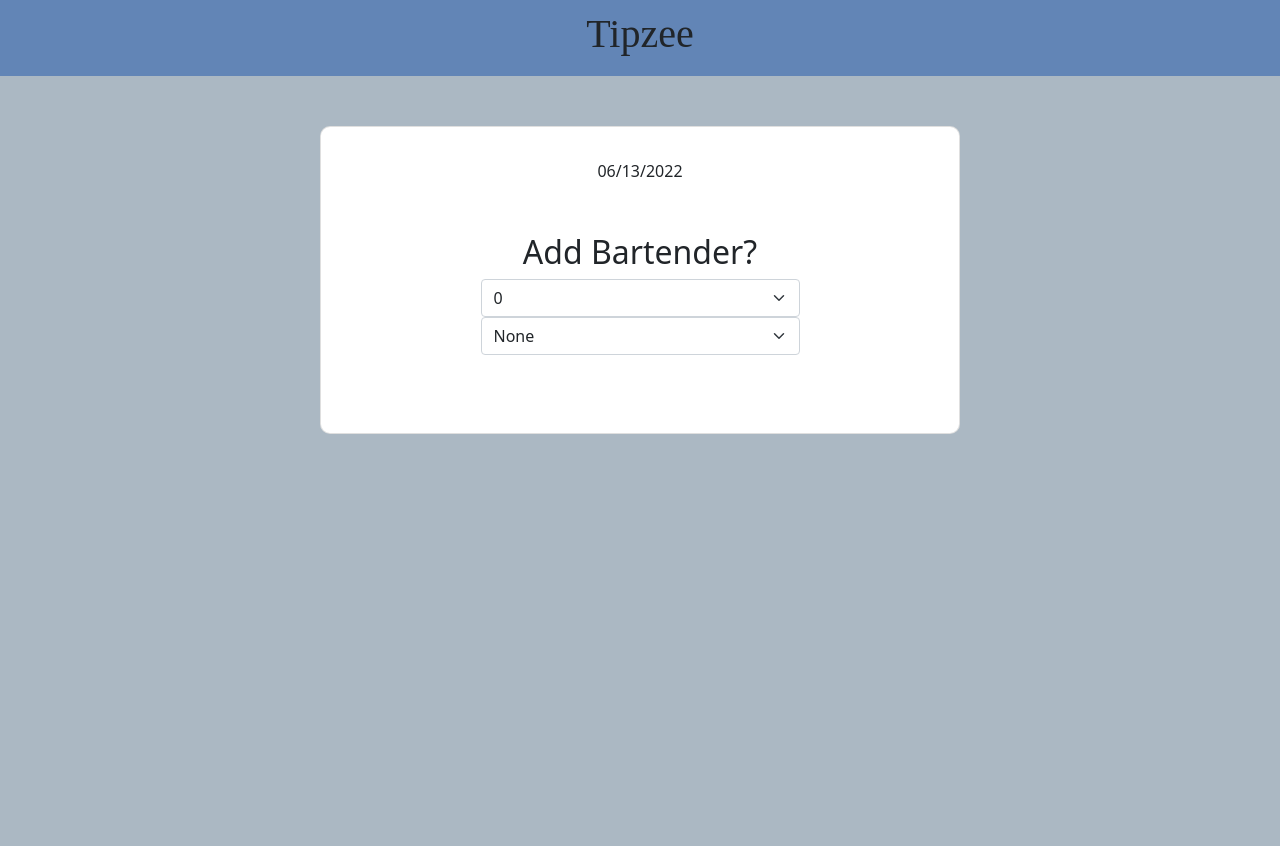
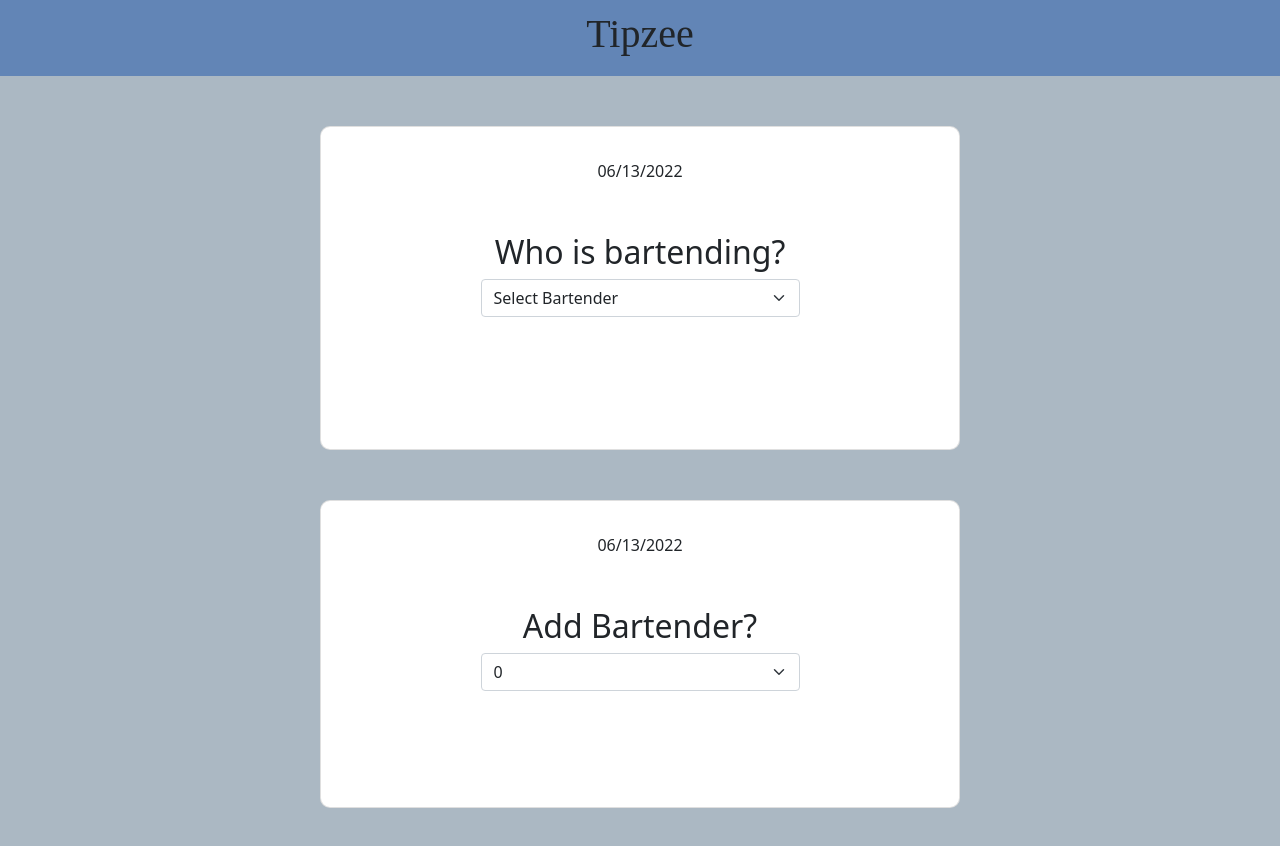
Before and after one commit to afrochef22/tipzee, a React (Create React App) app: page / in a window 1280 px wide. Shown: the top 846 px of the page. Built offline with nearby package versions, Linux system fonts and the light colour scheme; a web font is replaced by a local one.

Commit message:
able to add bartenders dynamically and remvoved them from the select list. Working on being able to remove a bartender after they have been selected

```diff
--- a/src/App.js
+++ b/src/App.js
@@ -35,29 +35,46 @@ const App = () => {
 			{ bar: 0 },
 		],
 		bartenders: [
-			"Michelle Rogers",
-			"Erik Zinkel",
-			"David Perricone",
-			"Rachel Van der Pol",
-			"Michael Martin",
-			"Kristin Lorenz",
-			"Hayley Pond",
-			"Jose Verde",
-			"Ashanti Rogers",
-			"Andre Jalalian",
+			{ value: "", text: "Select Bartender", disabled: true },
+			{ value: "Ashanti Rogers", text: "Ashanti Rogers" },
+			{ value: "Michelle Rogers", text: "Michelle Rogers" },
+			{ value: "David Perricone", text: "David Perricone" },
+			{ value: "Hayley Pond", text: "Hayley Pond" },
+			{ value: "Jose Verde", text: "Jose Verde" },
+			{ value: "Kristin Lorenz", text: "Kristin Lorenz" },
+			{ value: "Michael Martin", text: "Micheal Martin" },
+			{ value: "Rachel Van Der Pol", text: "Rachel Van Der Pol" },
+			{ value: "Andre Jalaian", text: "Andre Jalaian" },
+			{ value: "Erik Zinkel", text: "Erik Zinkel" },
 		],
+
+		workingBartenders: [],
 	};
 
 	const [totalTipsCollected, setTotalTipsCollected] = useState(0);
-	console.log(totalTipsCollected);
 
 	const [numberOfBartenders, setNumberOfBartenders] = useState(0);
-	console.log(numberOfBartenders);
 
-	const submitHandler = (inputedTips, numOfBartenders) => {
+	const [newWorkingBartenders, setWorkingBartender] = useState([]);
+
+	const submitHandler = (inputedTips, numOfBartenders, totalTips) => {
 		console.log(inputedTips);
 		setTotalTipsCollected(inputedTips);
 		setNumberOfBartenders(numOfBartenders);
+	};
+
+	const addWorkingBartenderHandler = (bartender) => {
+		// enteredTips.workingBartenders.push(bartender);
+		setWorkingBartender([...newWorkingBartenders, bartender]);
+	};
+
+	const removeWorkingBartender = (employee) => {
+		console.log("app", employee, newWorkingBartenders);
+		const newList = newWorkingBartenders.filter((bartender) =>
+			bartender.includes(employee)
+		);
+		setWorkingBartender([newList]);
+		console.log(newWorkingBartenders, newList);
 	};
 
 	return (
@@ -65,7 +82,13 @@ const App = () => {
 			{totalTipsCollected < 1 ? (
 				<div className="bg1">
 					<Header />
-					<TipsForm tips={enteredTips} totalTips={submitHandler} />
+					<TipsForm
+						tips={enteredTips}
+						workingBartender={newWorkingBartenders}
+						removeWorkingBartender={removeWorkingBartender}
+						totalTips={submitHandler}
+						newWorkingBartender={addWorkingBartenderHandler}
+					/>
 				</div>
 			) : (
 				<div className="bg1">
--- a/src/components/CurrentShift.js
+++ b/src/components/CurrentShift.js
@@ -93,8 +93,7 @@ function ShiftDate(dateData) {
 	dateData = CurrentDate();
 	switch (true) {
 		case dateData.hour < 7:
-			console.log(dateData.hour);
-			dateData = `hello${
+			dateData = `${
 				dateData.month < 10 ? `0${dateData.month}` : `${dateData.month}`
 			}/${dateData.yesterdayDate}/${dateData.year}`;
 			break;
--- a/src/components/TipForm.js
+++ b/src/components/TipForm.js
@@ -1,5 +1,14 @@
 import React, { useState } from "react";
-import { Form, Col, FormGroup, Input, Label, Button, Card } from "reactstrap";
+import {
+	Form,
+	Col,
+	FormGroup,
+	Input,
+	Label,
+	Button,
+	Card,
+	InputGroup,
+} from "reactstrap";
 import CurrentShift from "./CurrentShift";
 import "./TipForm.css";
 import "../index.css";
@@ -36,15 +45,64 @@ const TipsForm = (props) => {
 			}
 		}
 	};
+	const [selected, setSelected] = useState("");
+	const addWorkingBartender = (e) => {
+		props.newWorkingBartender(e.target.value);
+	};
+
+	const removeHandler = (e) => {
+		const inputVal = document.getElementById(e.target.value).value;
+		props.removeWorkingBartender(inputVal);
+		console.log(inputVal);
+	};
 
 	return (
 		<div className="bg1 height100">
+			<Card className="card-container">
+				<CurrentShift />
+				<Form>
+					<FormGroup className="row-content card-container">
+						<h2 htmlFor="exampleSelect">Who is bartending?</h2>
+						{props.workingBartender.map((bartender, i) => (
+							<InputGroup key={i} onSubmit={removeHandler}>
+								<Input readOnly defaultValue={bartender} id={i} />
+								<Button value={i} onClick={removeHandler}>
+									Remove
+								</Button>
+							</InputGroup>
+						))}
+						<Input
+							id=""
+							type="select"
+							value={selected}
+							placeholder="Select a bartender"
+							onChange={addWorkingBartender}
+						>
+							{props.tips.bartenders
+								.filter(
+									(bartender) =>
+										!props.workingBartender.includes(bartender.value)
+								)
+								.map((bartender, i) => (
+									<option
+										disabled={bartender.disabled}
+										key={bartender.value}
+										value={bartender.value}
+									>
+										{bartender.text}
+									</option>
+								))}
+						</Input>
+					</FormGroup>
+				</Form>
+			</Card>
+
 			{numberOfBartenders < 1 ? (
 				<Card className="card-container">
 					<CurrentShift />
 					<Form className="row-content card-container" onSubmit={submitHandler}>
 						<FormGroup sm={4}>
-							<h2 for="exampleSelect">Add Bartender?</h2>
+							<h2 htmlFor="exampleSelect">Add Bartender?</h2>
 
 							<Input
 								id="exampleSelect"
@@ -63,12 +121,6 @@ const TipsForm = (props) => {
 								<option>8</option>
 								<option>9</option>
 								<option>10</option>
-							</Input>
-
-							<Input id="" type="select">
-								{props.tips.bartenderPosition.map((bartender, i) => (
-									<option>{bartender.bar}</option>
-								))}
 							</Input>
 						</FormGroup>
 					</Form>
```
